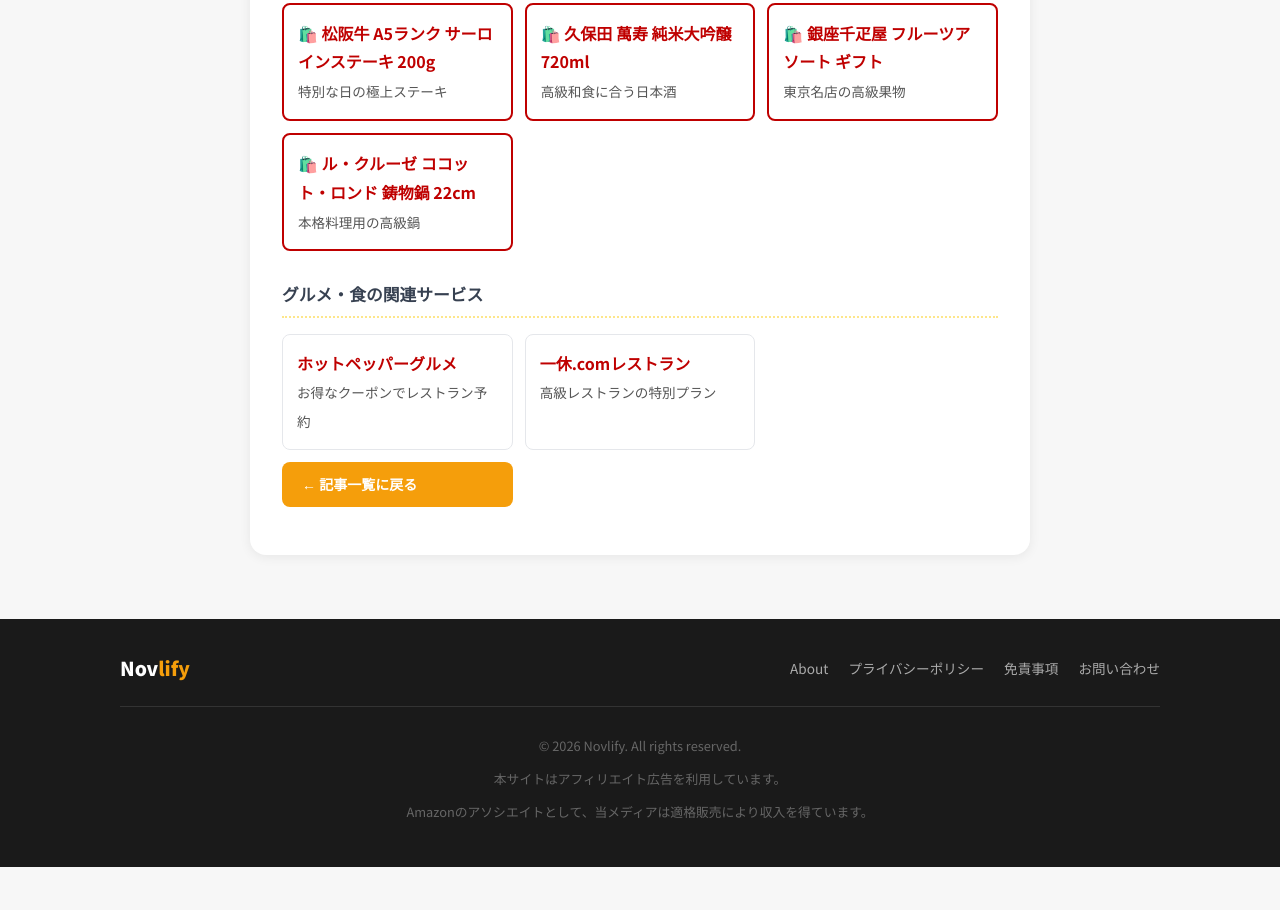
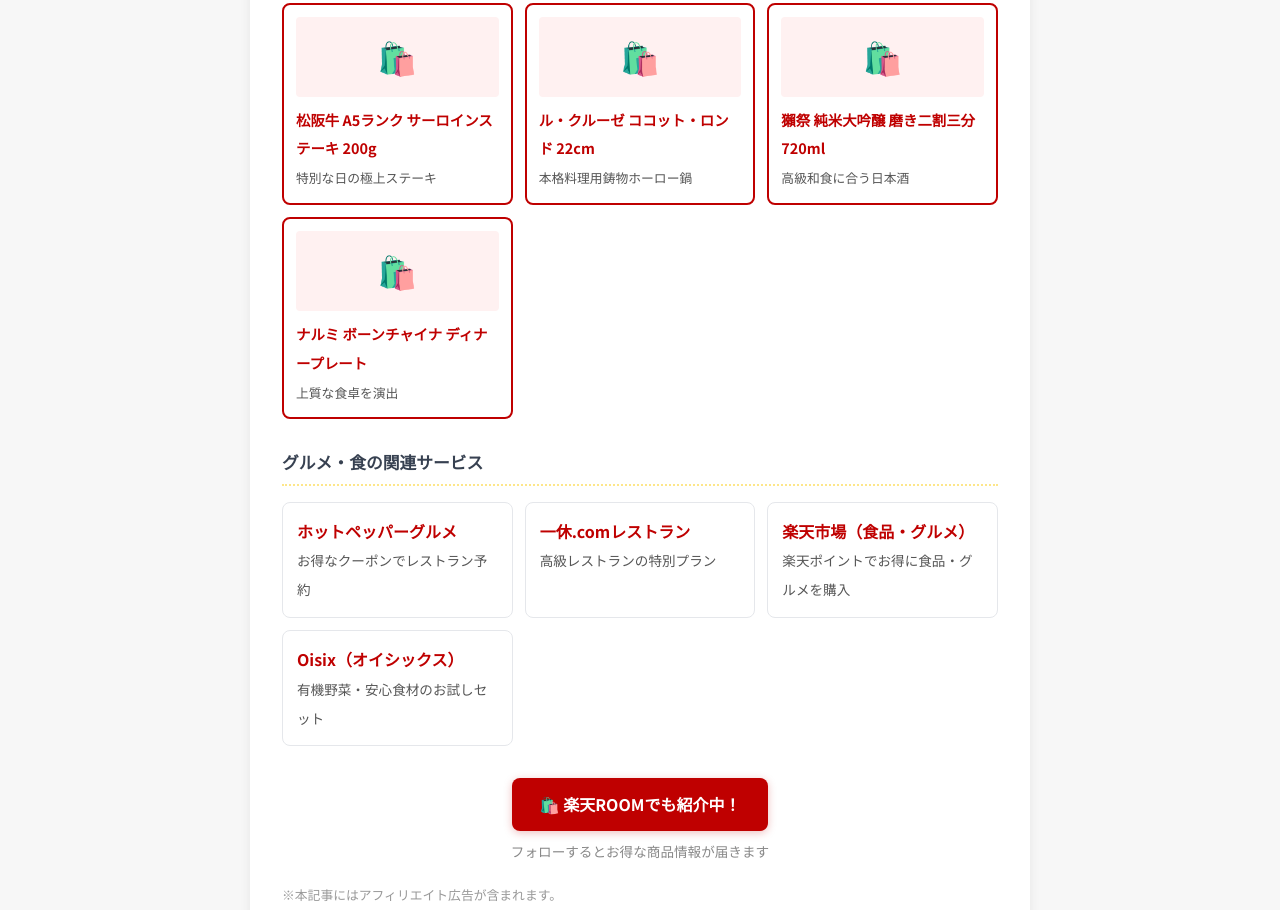
Before and after one commit to n-nakata-gif/affiliate-blog, an Astro site: page /blog/gourmet_20260426 in a window 1280 px wide. Shown: the part 8827-9737 px from the top of the page. Before the commit the page ends 9694 px from the top, so only its background shows below. Built offline with nearby package versions, Linux system fonts and the light colour scheme; Astro itself is replaced by a stand-in of ours; no server answers.

Commit message:
feat: アフィリエイトリンクをバックフィル (gourmet_20260426.md)

```diff
--- a/src/content/blog/gourmet_20260426.md
+++ b/src/content/blog/gourmet_20260426.md
@@ -194,19 +194,26 @@ rewritten: true
 - [旬の食材レシピガイド：季節の恵みを活かす料理と保存のコツ](https://novlify.jp/blog/gourmet_20260429/)
 - [【2026年版】東京グルメおすすめ5選｜特別な日に行きたい本格料理スポット](https://novlify.jp/blog/gourmet_20260428/)
 
+
 ---
 
 ## おすすめ商品・サービス
 ### 楽天市場で探す
-<div style="display:grid;grid-template-columns:repeat(auto-fill,minmax(220px,1fr));gap:12px;margin:1rem 0;">
-<a href="http://hb.afl.rakuten.co.jp/hgc/0ea62065.34400275.0ea62066.204f04c0/?pc=https%3A%2F%2Fsearch.rakuten.co.jp%2Fsearch%2Fmall%2F%25E6%259D%25BE%25E9%2598%25AA%25E7%2589%259B%2520A5%25E3%2583%25A9%25E3%2583%25B3%25E3%2582%25AF%2520%25E3%2582%25B5%25E3%2583%25BC%25E3%2583%25AD%25E3%2582%25A4%25E3%2583%25B3%25E3%2582%25B9%25E3%2583%2586%25E3%2583%25BC%25E3%2582%25AD%2520200g%2F&m=https%3A%2F%2Fsearch.rakuten.co.jp%2Fsearch%2Fmall%2F%25E6%259D%25BE%25E9%2598%25AA%25E7%2589%259B%2520A5%25E3%2583%25A9%25E3%2583%25B3%25E3%2582%25AF%2520%25E3%2582%25B5%25E3%2583%25BC%25E3%2583%25AD%25E3%2582%25A4%25E3%2583%25B3%25E3%2582%25B9%25E3%2583%2586%25E3%2583%25BC%25E3%2582%25AD%2520200g%2F" target="_blank" rel="noopener sponsored" style="display:block;border:2px solid #bf0000;border-radius:8px;padding:14px;text-decoration:none;color:inherit;transition:box-shadow 0.2s;" onmouseenter="this.style.boxShadow='0 4px 12px rgba(191,0,0,0.2)'" onmouseleave="this.style.boxShadow=''"><strong style="color:#bf0000;">🛍️ 松阪牛 A5ランク サーロインステーキ 200g</strong><br><span style="font-size:0.85em;color:#555;">特別な日の極上ステーキ</span></a>
-<a href="http://hb.afl.rakuten.co.jp/hgc/0ea62065.34400275.0ea62066.204f04c0/?pc=https%3A%2F%2Fsearch.rakuten.co.jp%2Fsearch%2Fmall%2F%25E4%25B9%2585%25E4%25BF%259D%25E7%2594%25B0%2520%25E8%2590%25AC%25E5%25AF%25BF%2520%25E7%25B4%2594%25E7%25B1%25B3%25E5%25A4%25A7%25E5%2590%259F%25E9%2586%25B8%2520720ml%2F&m=https%3A%2F%2Fsearch.rakuten.co.jp%2Fsearch%2Fmall%2F%25E4%25B9%2585%25E4%25BF%259D%25E7%2594%25B0%2520%25E8%2590%25AC%25E5%25AF%25BF%2520%25E7%25B4%2594%25E7%25B1%25B3%25E5%25A4%25A7%25E5%2590%259F%25E9%2586%25B8%2520720ml%2F" target="_blank" rel="noopener sponsored" style="display:block;border:2px solid #bf0000;border-radius:8px;padding:14px;text-decoration:none;color:inherit;transition:box-shadow 0.2s;" onmouseenter="this.style.boxShadow='0 4px 12px rgba(191,0,0,0.2)'" onmouseleave="this.style.boxShadow=''"><strong style="color:#bf0000;">🛍️ 久保田 萬寿 純米大吟醸 720ml</strong><br><span style="font-size:0.85em;color:#555;">高級和食に合う日本酒</span></a>
-<a href="http://hb.afl.rakuten.co.jp/hgc/0ea62065.34400275.0ea62066.204f04c0/?pc=https%3A%2F%2Fsearch.rakuten.co.jp%2Fsearch%2Fmall%2F%25E9%258A%2580%25E5%25BA%25A7%25E5%258D%2583%25E7%2596%258B%25E5%25B1%258B%2520%25E3%2583%2595%25E3%2583%25AB%25E3%2583%25BC%25E3%2583%2584%25E3%2582%25A2%25E3%2582%25BD%25E3%2583%25BC%25E3%2583%2588%2520%25E3%2582%25AE%25E3%2583%2595%25E3%2583%2588%2F&m=https%3A%2F%2Fsearch.rakuten.co.jp%2Fsearch%2Fmall%2F%25E9%258A%2580%25E5%25BA%25A7%25E5%258D%2583%25E7%2596%258B%25E5%25B1%258B%2520%25E3%2583%2595%25E3%2583%25AB%25E3%2583%25BC%25E3%2583%2584%25E3%2582%25A2%25E3%2582%25BD%25E3%2583%25BC%25E3%2583%2588%2520%25E3%2582%25AE%25E3%2583%2595%25E3%2583%2588%2F" target="_blank" rel="noopener sponsored" style="display:block;border:2px solid #bf0000;border-radius:8px;padding:14px;text-decoration:none;color:inherit;transition:box-shadow 0.2s;" onmouseenter="this.style.boxShadow='0 4px 12px rgba(191,0,0,0.2)'" onmouseleave="this.style.boxShadow=''"><strong style="color:#bf0000;">🛍️ 銀座千疋屋 フルーツアソート ギフト</strong><br><span style="font-size:0.85em;color:#555;">東京名店の高級果物</span></a>
-<a href="http://hb.afl.rakuten.co.jp/hgc/0ea62065.34400275.0ea62066.204f04c0/?pc=https%3A%2F%2Fsearch.rakuten.co.jp%2Fsearch%2Fmall%2F%25E3%2583%25AB%25E3%2583%25BB%25E3%2582%25AF%25E3%2583%25AB%25E3%2583%25BC%25E3%2582%25BC%2520%25E3%2582%25B3%25E3%2582%25B3%25E3%2583%2583%25E3%2583%2588%25E3%2583%25BB%25E3%2583%25AD%25E3%2583%25B3%25E3%2583%2589%2520%25E9%258B%25B3%25E7%2589%25A9%25E9%258D%258B%252022cm%2F&m=https%3A%2F%2Fsearch.rakuten.co.jp%2Fsearch%2Fmall%2F%25E3%2583%25AB%25E3%2583%25BB%25E3%2582%25AF%25E3%2583%25AB%25E3%2583%25BC%25E3%2582%25BC%2520%25E3%2582%25B3%25E3%2582%25B3%25E3%2583%2583%25E3%2583%2588%25E3%2583%25BB%25E3%2583%25AD%25E3%2583%25B3%25E3%2583%2589%2520%25E9%258B%25B3%25E7%2589%25A9%25E9%258D%258B%252022cm%2F" target="_blank" rel="noopener sponsored" style="display:block;border:2px solid #bf0000;border-radius:8px;padding:14px;text-decoration:none;color:inherit;transition:box-shadow 0.2s;" onmouseenter="this.style.boxShadow='0 4px 12px rgba(191,0,0,0.2)'" onmouseleave="this.style.boxShadow=''"><strong style="color:#bf0000;">🛍️ ル・クルーゼ ココット・ロンド 鋳物鍋 22cm</strong><br><span style="font-size:0.85em;color:#555;">本格料理用の高級鍋</span></a>
+<div style="display:grid;grid-template-columns:repeat(auto-fill,minmax(200px,1fr));gap:12px;margin:1rem 0;">
+<a href="http://hb.afl.rakuten.co.jp/hgc/0ea62065.34400275.0ea62066.204f04c0/?pc=https%3A%2F%2Fsearch.rakuten.co.jp%2Fsearch%2Fmall%2F%25E6%259D%25BE%25E9%2598%25AA%25E7%2589%259B%2520A5%25E3%2583%25A9%25E3%2583%25B3%25E3%2582%25AF%2520%25E3%2582%25B5%25E3%2583%25BC%25E3%2583%25AD%25E3%2582%25A4%25E3%2583%25B3%25E3%2582%25B9%25E3%2583%2586%25E3%2583%25BC%25E3%2582%25AD%2520200g%2F&m=https%3A%2F%2Fsearch.rakuten.co.jp%2Fsearch%2Fmall%2F%25E6%259D%25BE%25E9%2598%25AA%25E7%2589%259B%2520A5%25E3%2583%25A9%25E3%2583%25B3%25E3%2582%25AF%2520%25E3%2582%25B5%25E3%2583%25BC%25E3%2583%25AD%25E3%2582%25A4%25E3%2583%25B3%25E3%2582%25B9%25E3%2583%2586%25E3%2583%25BC%25E3%2582%25AD%2520200g%2F" target="_blank" rel="noopener sponsored" style="display:block;border:2px solid #bf0000;border-radius:8px;padding:12px;text-decoration:none;color:inherit;transition:box-shadow 0.2s;" onmouseenter="this.style.boxShadow='0 4px 12px rgba(191,0,0,0.2)'" onmouseleave="this.style.boxShadow=''"><div style="width:100%;height:80px;background:#fff1f1;border-radius:4px;margin-bottom:8px;display:flex;align-items:center;justify-content:center;font-size:2rem;">🛍️</div><strong style="color:#bf0000;font-size:0.9em;">松阪牛 A5ランク サーロインステーキ 200g</strong><br><span style="font-size:0.8em;color:#555;">特別な日の極上ステーキ</span></a>
+<a href="http://hb.afl.rakuten.co.jp/hgc/0ea62065.34400275.0ea62066.204f04c0/?pc=https%3A%2F%2Fsearch.rakuten.co.jp%2Fsearch%2Fmall%2F%25E3%2583%25AB%25E3%2583%25BB%25E3%2582%25AF%25E3%2583%25AB%25E3%2583%25BC%25E3%2582%25BC%2520%25E3%2582%25B3%25E3%2582%25B3%25E3%2583%2583%25E3%2583%2588%25E3%2583%25BB%25E3%2583%25AD%25E3%2583%25B3%25E3%2583%2589%252022cm%2F&m=https%3A%2F%2Fsearch.rakuten.co.jp%2Fsearch%2Fmall%2F%25E3%2583%25AB%25E3%2583%25BB%25E3%2582%25AF%25E3%2583%25AB%25E3%2583%25BC%25E3%2582%25BC%2520%25E3%2582%25B3%25E3%2582%25B3%25E3%2583%2583%25E3%2583%2588%25E3%2583%25BB%25E3%2583%25AD%25E3%2583%25B3%25E3%2583%2589%252022cm%2F" target="_blank" rel="noopener sponsored" style="display:block;border:2px solid #bf0000;border-radius:8px;padding:12px;text-decoration:none;color:inherit;transition:box-shadow 0.2s;" onmouseenter="this.style.boxShadow='0 4px 12px rgba(191,0,0,0.2)'" onmouseleave="this.style.boxShadow=''"><div style="width:100%;height:80px;background:#fff1f1;border-radius:4px;margin-bottom:8px;display:flex;align-items:center;justify-content:center;font-size:2rem;">🛍️</div><strong style="color:#bf0000;font-size:0.9em;">ル・クルーゼ ココット・ロンド 22cm</strong><br><span style="font-size:0.8em;color:#555;">本格料理用鋳物ホーロー鍋</span></a>
+<a href="http://hb.afl.rakuten.co.jp/hgc/0ea62065.34400275.0ea62066.204f04c0/?pc=https%3A%2F%2Fsearch.rakuten.co.jp%2Fsearch%2Fmall%2F%25E7%258D%25BA%25E7%25A5%25AD%2520%25E7%25B4%2594%25E7%25B1%25B3%25E5%25A4%25A7%25E5%2590%259F%25E9%2586%25B8%2520%25E7%25A3%25A8%25E3%2581%258D%25E4%25BA%258C%25E5%2589%25B2%25E4%25B8%2589%25E5%2588%2586%2520720ml%2F&m=https%3A%2F%2Fsearch.rakuten.co.jp%2Fsearch%2Fmall%2F%25E7%258D%25BA%25E7%25A5%25AD%2520%25E7%25B4%2594%25E7%25B1%25B3%25E5%25A4%25A7%25E5%2590%259F%25E9%2586%25B8%2520%25E7%25A3%25A8%25E3%2581%258D%25E4%25BA%258C%25E5%2589%25B2%25E4%25B8%2589%25E5%2588%2586%2520720ml%2F" target="_blank" rel="noopener sponsored" style="display:block;border:2px solid #bf0000;border-radius:8px;padding:12px;text-decoration:none;color:inherit;transition:box-shadow 0.2s;" onmouseenter="this.style.boxShadow='0 4px 12px rgba(191,0,0,0.2)'" onmouseleave="this.style.boxShadow=''"><div style="width:100%;height:80px;background:#fff1f1;border-radius:4px;margin-bottom:8px;display:flex;align-items:center;justify-content:center;font-size:2rem;">🛍️</div><strong style="color:#bf0000;font-size:0.9em;">獺祭 純米大吟醸 磨き二割三分 720ml</strong><br><span style="font-size:0.8em;color:#555;">高級和食に合う日本酒</span></a>
+<a href="http://hb.afl.rakuten.co.jp/hgc/0ea62065.34400275.0ea62066.204f04c0/?pc=https%3A%2F%2Fsearch.rakuten.co.jp%2Fsearch%2Fmall%2F%25E3%2583%258A%25E3%2583%25AB%25E3%2583%259F%2520%25E3%2583%259C%25E3%2583%25BC%25E3%2583%25B3%25E3%2583%2581%25E3%2583%25A3%25E3%2582%25A4%25E3%2583%258A%2520%25E3%2583%2587%25E3%2582%25A3%25E3%2583%258A%25E3%2583%25BC%25E3%2583%2597%25E3%2583%25AC%25E3%2583%25BC%25E3%2583%2588%2F&m=https%3A%2F%2Fsearch.rakuten.co.jp%2Fsearch%2Fmall%2F%25E3%2583%258A%25E3%2583%25AB%25E3%2583%259F%2520%25E3%2583%259C%25E3%2583%25BC%25E3%2583%25B3%25E3%2583%2581%25E3%2583%25A3%25E3%2582%25A4%25E3%2583%258A%2520%25E3%2583%2587%25E3%2582%25A3%25E3%2583%258A%25E3%2583%25BC%25E3%2583%2597%25E3%2583%25AC%25E3%2583%25BC%25E3%2583%2588%2F" target="_blank" rel="noopener sponsored" style="display:block;border:2px solid #bf0000;border-radius:8px;padding:12px;text-decoration:none;color:inherit;transition:box-shadow 0.2s;" onmouseenter="this.style.boxShadow='0 4px 12px rgba(191,0,0,0.2)'" onmouseleave="this.style.boxShadow=''"><div style="width:100%;height:80px;background:#fff1f1;border-radius:4px;margin-bottom:8px;display:flex;align-items:center;justify-content:center;font-size:2rem;">🛍️</div><strong style="color:#bf0000;font-size:0.9em;">ナルミ ボーンチャイナ ディナープレート</strong><br><span style="font-size:0.8em;color:#555;">上質な食卓を演出</span></a>
 </div>
 
 ### グルメ・食の関連サービス
 <div style="display:grid;grid-template-columns:repeat(auto-fill,minmax(220px,1fr));gap:12px;margin:1rem 0;">
 <a href="https://www.hotpepper.jp" target="_blank" rel="noopener" style="display:block;border:1px solid #e5e7eb;border-radius:8px;padding:14px;text-decoration:none;color:inherit;transition:box-shadow 0.2s;" onmouseenter="this.style.boxShadow='0 4px 12px rgba(0,0,0,0.1)'" onmouseleave="this.style.boxShadow=''"><strong style="color:#bf0000;">ホットペッパーグルメ</strong><br><span style="font-size:0.85em;color:#555;">お得なクーポンでレストラン予約</span></a>
 <a href="https://restaurant.ikyu.com" target="_blank" rel="noopener" style="display:block;border:1px solid #e5e7eb;border-radius:8px;padding:14px;text-decoration:none;color:inherit;transition:box-shadow 0.2s;" onmouseenter="this.style.boxShadow='0 4px 12px rgba(0,0,0,0.1)'" onmouseleave="this.style.boxShadow=''"><strong style="color:#bf0000;">一休.comレストラン</strong><br><span style="font-size:0.85em;color:#555;">高級レストランの特別プラン</span></a>
-<a href="http://hb.afl.rakuten.co.jp/hgc/0ea62065.34400275.0ea62066.204f04c0/?pc=https%3A%2F%2Fsearch.rakuten.co.jp%2Fsearch%2Fmall%2F%25E9%25A3%259F
+<a href="http://hb.afl.rakuten.co.jp/hgc/0ea62065.34400275.0ea62066.204f04c0/?pc=https%3A%2F%2Fsearch.rakuten.co.jp%2Fsearch%2Fmall%2F%25E9%25A3%259F%25E5%2593%2581%2B%25E3%2582%25B0%25E3%2583%25AB%25E3%2583%25A1%2F&m=https%3A%2F%2Fsearch.rakuten.co.jp%2Fsearch%2Fmall%2F%25E9%25A3%259F%25E5%2593%2581%2B%25E3%2582%25B0%25E3%2583%25AB%25E3%2583%25A1%2F" target="_blank" rel="noopener sponsored" style="display:block;border:1px solid #e5e7eb;border-radius:8px;padding:14px;text-decoration:none;color:inherit;transition:box-shadow 0.2s;" onmouseenter="this.style.boxShadow='0 4px 12px rgba(0,0,0,0.1)'" onmouseleave="this.style.boxShadow=''"><strong style="color:#bf0000;">楽天市場（食品・グルメ）</strong><br><span style="font-size:0.85em;color:#555;">楽天ポイントでお得に食品・グルメを購入</span></a>
+<a href="https://www.oisix.com" target="_blank" rel="noopener" style="display:block;border:1px solid #e5e7eb;border-radius:8px;padding:14px;text-decoration:none;color:inherit;transition:box-shadow 0.2s;" onmouseenter="this.style.boxShadow='0 4px 12px rgba(0,0,0,0.1)'" onmouseleave="this.style.boxShadow=''"><strong style="color:#bf0000;">Oisix（オイシックス）</strong><br><span style="font-size:0.85em;color:#555;">有機野菜・安心食材のお試しセット</span></a>
+</div>
+
+<div style="text-align:center;margin:2rem 0 1rem;"><a href="https://room.rakuten.co.jp/room_5034e46bc3/" target="_blank" rel="noopener" style="display:inline-block;background:#bf0000;color:#fff;padding:12px 28px;border-radius:8px;text-decoration:none;font-weight:bold;font-size:1rem;box-shadow:0 2px 8px rgba(191,0,0,0.25);">🛍️ 楽天ROOMでも紹介中！</a><p style="font-size:0.85em;color:#888;margin-top:8px;">フォローするとお得な商品情報が届きます</p></div>
+
+<p style="font-size:0.8em;color:#999;">※本記事にはアフィリエイト広告が含まれます。</p>
```
